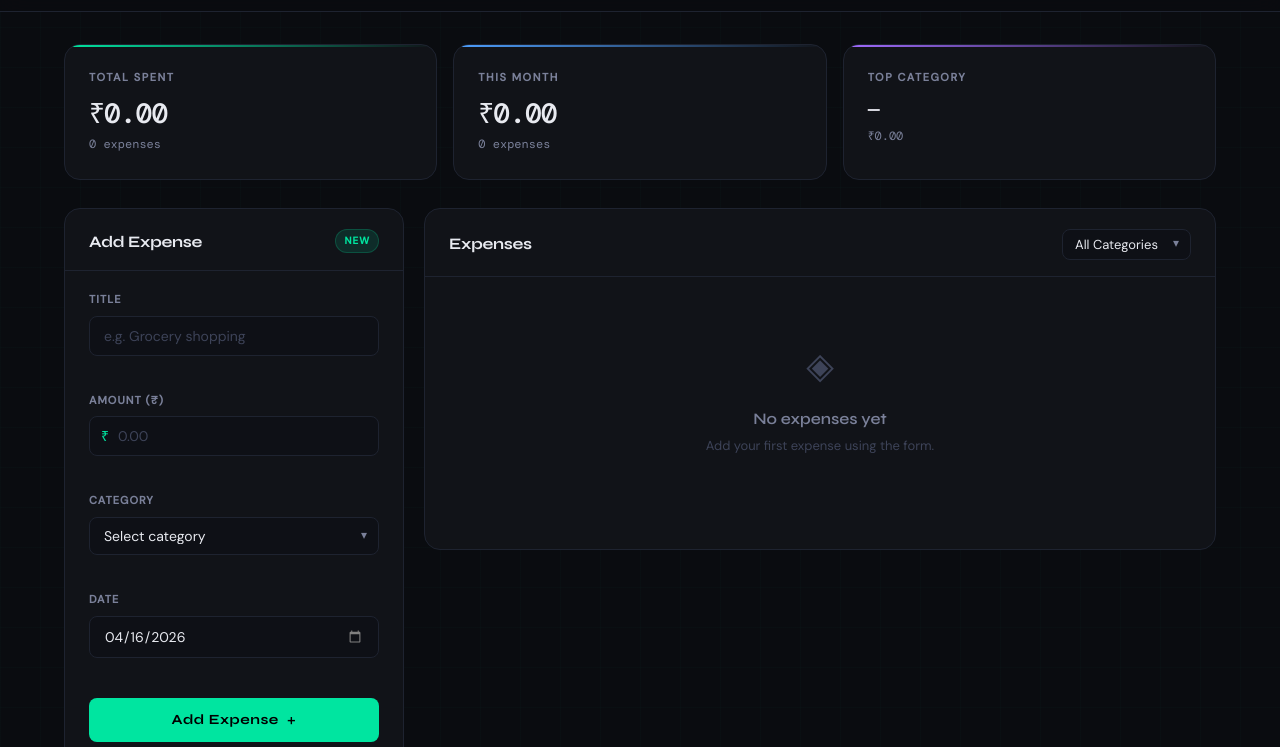
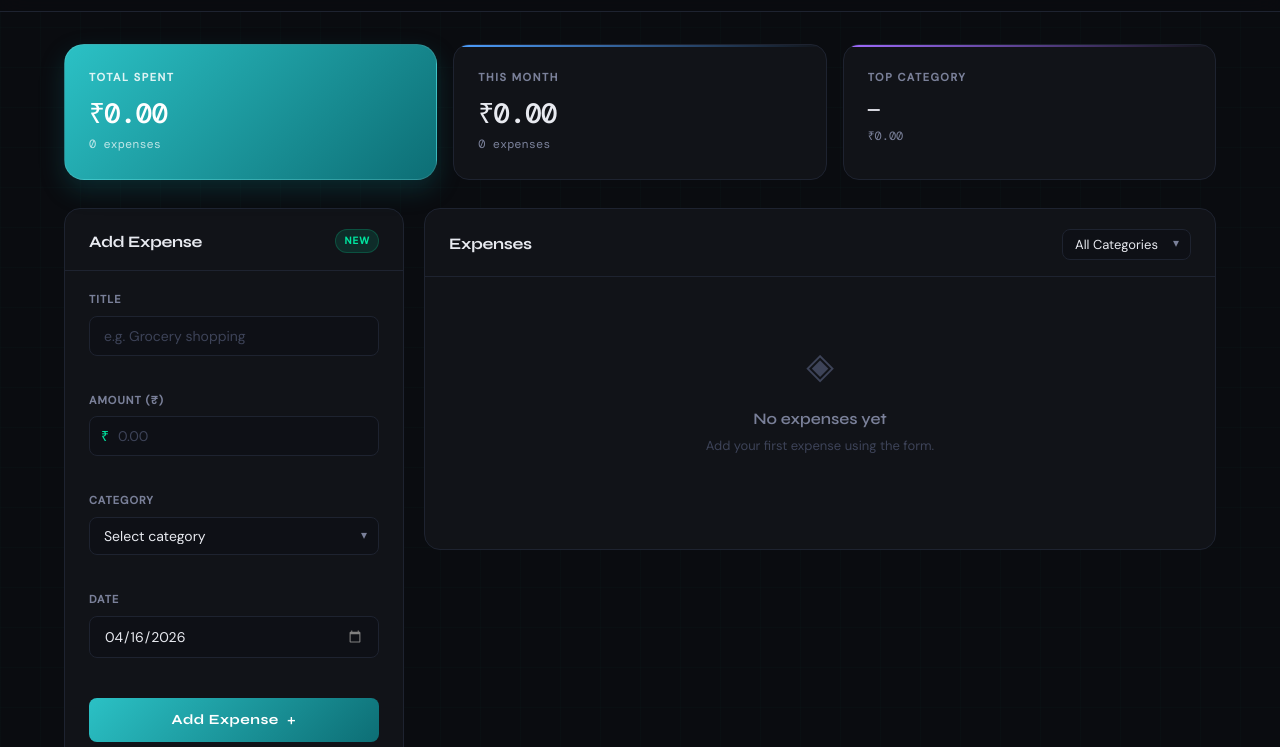
Before and after one commit to anikasen1006/expense-tracker-java, a plain HTML site: page frontend/index.html in a window 1280 px wide. Shown: the part 53-800 px from the top of the page. Drawn offline with nearby package versions, Linux system fonts and the light colour scheme; no server answers; a web font is replaced by a local one.

Commit message:
Updated theme to use cyan gradients for the main card and buttons

```diff
--- a/frontend/style.css
+++ b/frontend/style.css
@@ -137,7 +137,17 @@ button { cursor: pointer; border: none; background: none; }
     top: 0; left: 0; right: 0;
     height: 2px;
 }
-.stat-card--total::before { background: linear-gradient(90deg, var(--accent), transparent); }
+.stat-card--total {
+    background: linear-gradient(135deg, #2bc1c5 0%, #0d6e75 100%);
+    border: 1px solid rgba(255, 255, 255, 0.1);
+    box-shadow: 0 10px 24px rgba(13, 110, 117, 0.3);
+    border-radius: 20px;
+}
+.stat-card--total .stat-label { color: rgba(255, 255, 255, 0.85); }
+.stat-card--total .stat-value { color: #ffffff; }
+.stat-card--total .stat-sub { color: rgba(255, 255, 255, 0.7); }
+.stat-card--total::before { display: none; }
+
 .stat-card--month::before  { background: linear-gradient(90deg, var(--blue), transparent); }
 .stat-card--top::before    { background: linear-gradient(90deg, var(--purple), transparent); }
 .stat-card:hover { border-color: var(--border-light); transform: translateY(-2px); }
@@ -293,8 +303,8 @@ input[type=date]::-webkit-calendar-picker-indicator {
 
 .btn-submit {
     width: 100%;
-    background: var(--accent);
-    color: #000;
+    background: linear-gradient(135deg, #2bc1c5 0%, #0d6e75 100%);
+    color: #fff;
     border-radius: var(--radius-sm);
     padding: 12px 20px;
     font-family: var(--font-display);
```
